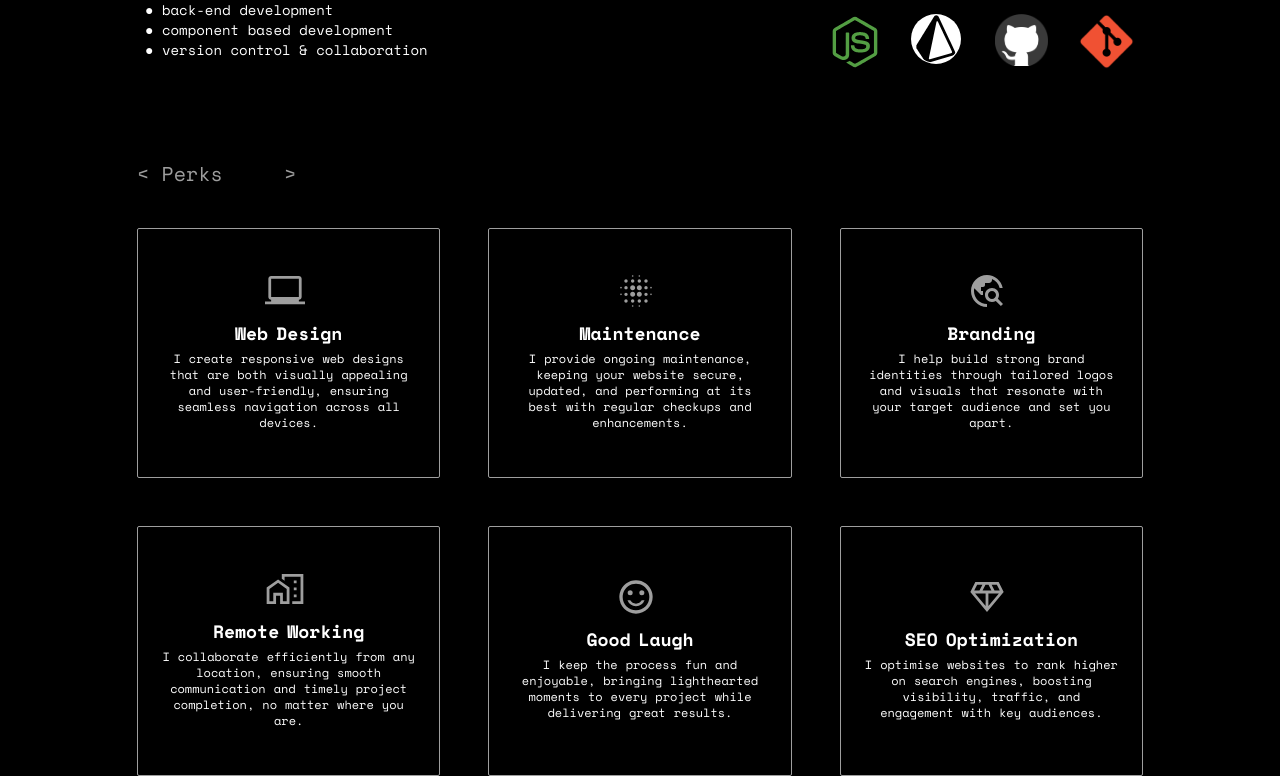
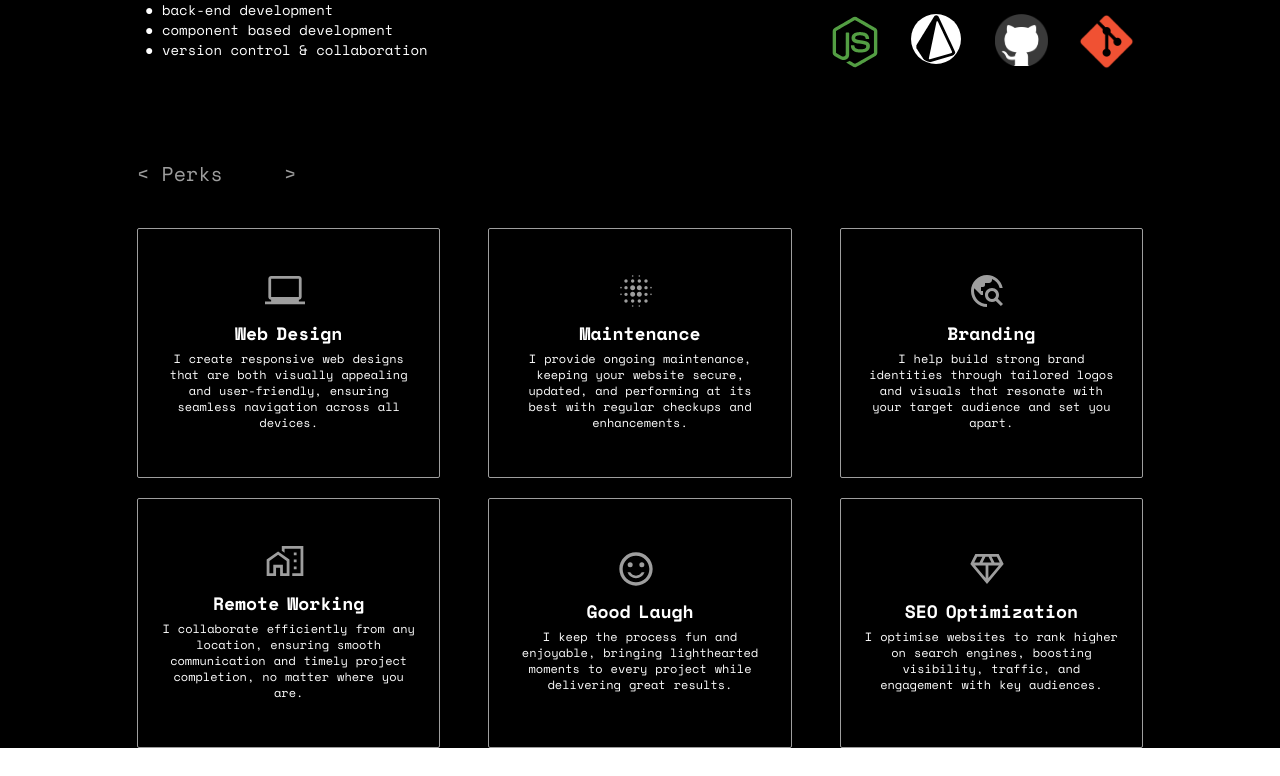
Before and after one commit to diemorester/portofolio, a React (Vite) app: page / in a window 1280 px wide. Shown: the part 1950-2726 px from the top of the page. After the commit the page ends 2698 px from the top, so only its background shows below. Built offline with nearby package versions, Linux system fonts and the light colour scheme.

Commit message:
minor fixing

```diff
--- a/src/components/ServiceSection.tsx
+++ b/src/components/ServiceSection.tsx
@@ -52,7 +52,7 @@
                     &lt;&nbsp;Perks&nbsp; &nbsp; &nbsp;&gt;
                 </p>
             </div>
-            <div className="grid md:grid-cols-3 text-white gap-5 md:gap-12">
+            <div className="grid md:grid-cols-3 text-white gap-5 md:gap-x-12">
                 {items.map((item) => (
                     <div
                         key={item.id}
```
